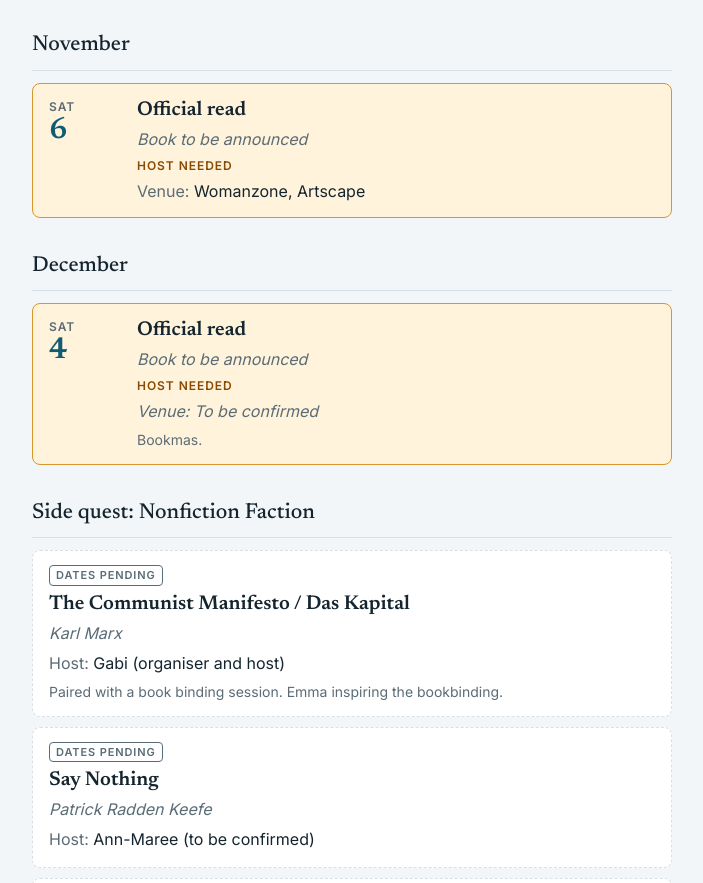
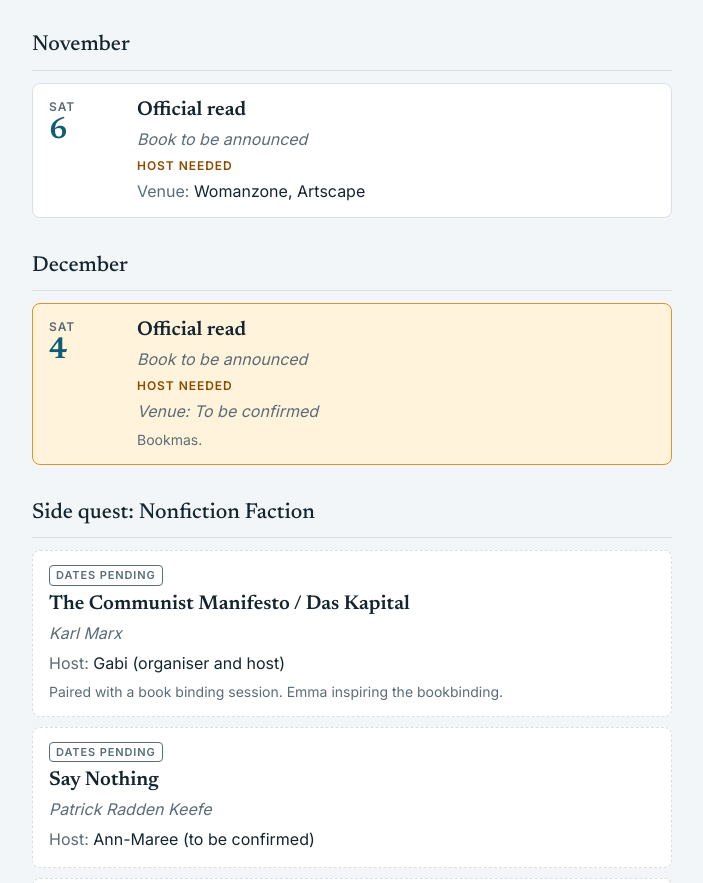
Before and after one commit to Ann-MareeT/Mother-City-Book-Club-2027-Diary, a plain HTML site: page index.html in a window 1280 px wide. Shown: the part 3409-4292 px from the top of the page, without its empty margins (288-991 px from the left). Drawn offline with Linux system fonts and the light colour scheme.

Commit message:
Update meeting list item class in November section

```diff
--- a/index.html
+++ b/index.html
@@ -319,7 +319,7 @@ footer { margin-top: 36px; font-size: 13px; color: var(--muted); }
 
     <h2>November</h2>
     <ul>
-      <li class="mtg no-host" data-end="2027-11-06">
+      <li class="mtg" data-end="2027-11-06">
         <div class="when"><div class="day-line">Sat</div><div class="date-num">6</div></div>
         <div class="what">
           <h3 class="title">Official read</h3>
```
